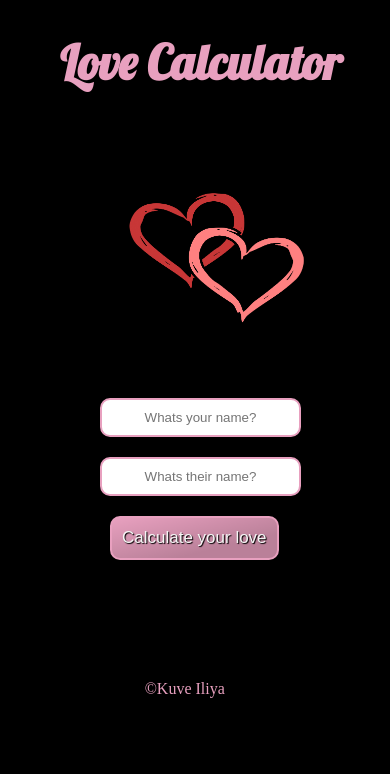
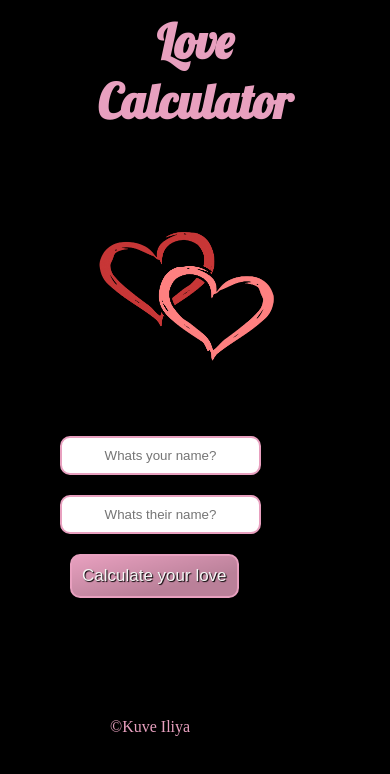
Before and after one commit to kuve23/love-calculator, a plain HTML site: page index.html in a window 390 px wide. Drawn offline with Linux system fonts and the light colour scheme.

Commit message:
Update styles.css

```diff
--- a/styles.css
+++ b/styles.css
@@ -86,11 +86,20 @@ footer{
 
 @media (max-width: 480px){
 
+    body{
+        margin-left: 60px;
+    }
+    .container{
+        width: 100%;
+        height: 95vh;
+
+    }
+
     #kissing-heart{
         display: flex;
         height: 30vh;
         justify-content: center;
-        margin-left: 90px;
+        margin-right: 50px;
     }
     .love-tree{
         display: none;
@@ -102,31 +111,30 @@ footer{
     }
     h1{
         display: block;
-        margin-left: 60px;
-        margin-right: 20px;
+        margin-right: 60px;
+
 
     }
     .your-name{
         display: block;
-        margin-left: 100px;
+
 
     }
     .their-name{
         display: block;
-        margin-left: 100px;
+
     }
     #boton{
         display: block;
-        margin-left: 110px;
+
     }
 
-    h2{ margin-left: 80px;
-        margin-right: 50px;
+    h2{
+        margin-right: 20px;
         text-align: center;
     }
 
-
     footer{
-        margin-left: 40%;
+        margin-bottom: 50px;
     }
 }
```
